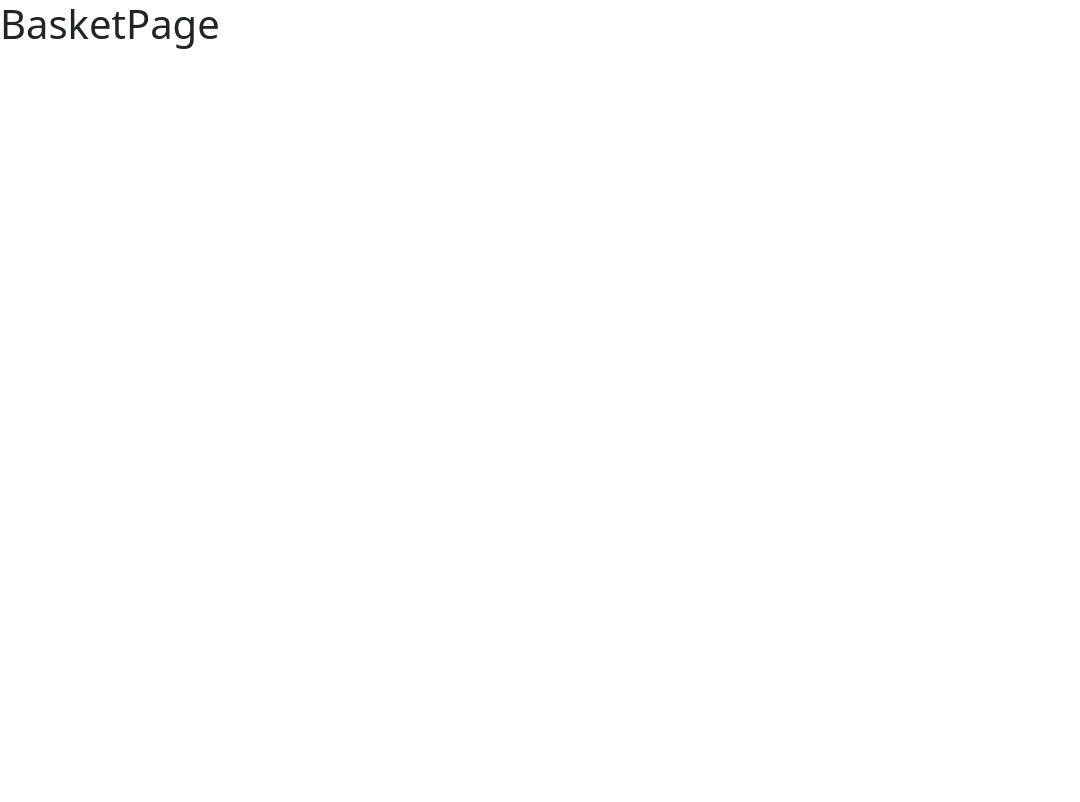
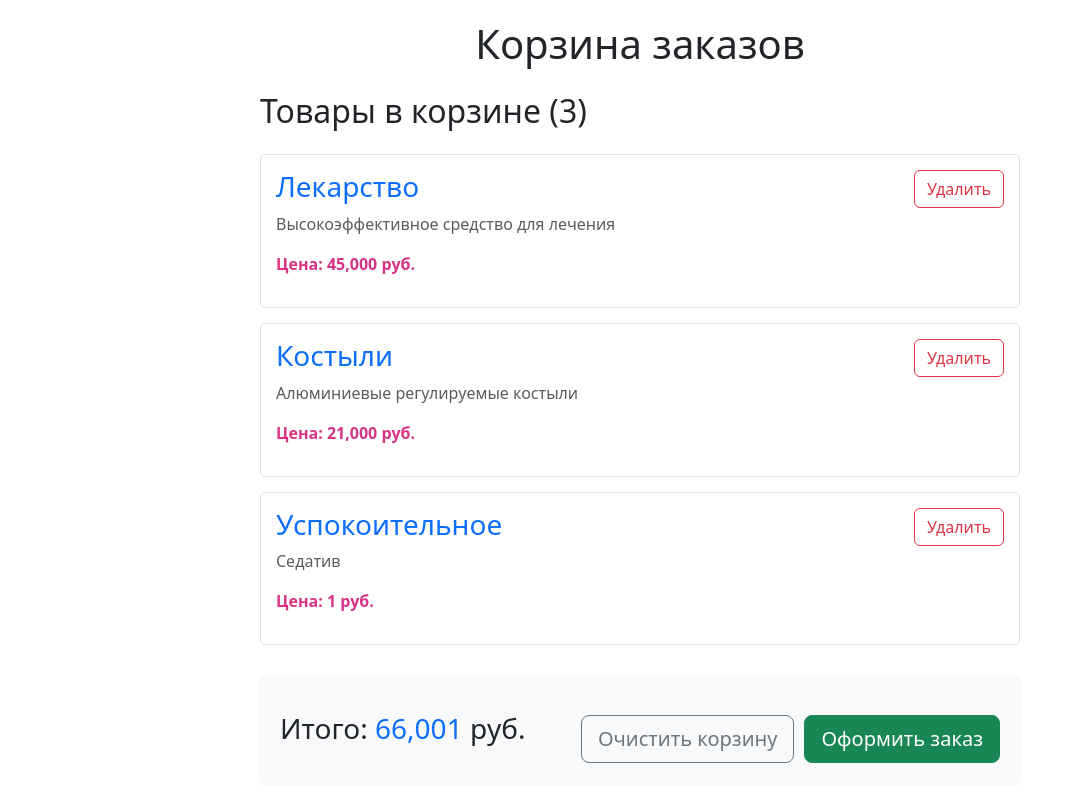
Before and after one commit to grentank/social-farmacy, a React (Vite) app in the folder client/: page /bucket in a window 1280 px wide. Shown: the whole page, without its empty margins (0-1080 px from the left). Built offline with nearby package versions, Linux system fonts and the light colour scheme.

Commit message:
createBucketPage

```diff
--- /dev/null
+++ b/client/src/pages/BucketPage.css
@@ -0,0 +1,59 @@
+/* BucketPage.css */
+.bucket-container {
+  max-width: 800px;
+  margin: 0 auto;
+  padding: 20px;
+}
+
+.product-card {
+  border: 1px solid #dee2e6;
+  border-radius: 5px;
+  padding: 15px;
+  margin-bottom: 15px;
+  background-color: #fff;
+  transition: transform 0.2s;
+}
+
+.product-card:hover {
+  transform: translateY(-3px);
+  box-shadow: 0 4px 8px rgba(0,0,0,0.1);
+}
+
+.product-card h3 {
+  color: #0d6efd;
+}
+
+.total-section {
+  background-color: #f8f9fa;
+  padding: 20px;
+  border-radius: 5px;
+  margin-top: 30px;
+  box-shadow: 0 2px 4px rgba(0,0,0,0.05);
+}
+
+.empty-cart {
+  text-align: center;
+  padding: 40px 0;
+}
+
+.action-buttons {
+  display: flex;
+  gap: 10px;
+  margin-top: 20px;
+  flex-wrap: wrap;
+}
+
+.price-highlight {
+  font-weight: bold;
+  color: #d63384;
+}
+
+@media (max-width: 576px) {
+  .action-buttons {
+    flex-direction: column;
+  }
+
+  .product-card {
+    padding: 10px;
+  }
+}
--- a/client/src/pages/BucketPage.jsx
+++ b/client/src/pages/BucketPage.jsx
@@ -1,9 +1,121 @@
-import React from 'react'
+import React, { useState } from 'react';
+import 'bootstrap/dist/css/bootstrap.min.css'; // Правильный импорт Bootstrap
+import './BucketPage.css'; // Наши кастомные стили
 
-export default function BasketPage() {
+const BucketPage = () => {
+  const initialItems = [
+    {
+      id: 1,
+      Product: {
+        id: 101,
+        name: "Лекарство",
+        price: 45000,
+        description: "Высокоэффективное средство для лечения"
+      }
+    },
+    {
+      id: 2,
+      Product: {
+        id: 102,
+        name: "Костыли",
+        price: 21000,
+        description: "Алюминиевые регулируемые костыли"
+      }
+    },
+    {
+      id: 3,
+      Product: {
+        id: 103,
+        name: "Успокоительное",
+        price: 1,
+        description: "Седатив"
+      }
+    }
+  ];
+
+  const [bucketItems, setBucketItems] = useState(initialItems);
+
+  const totalPrice = bucketItems.reduce(
+    (sum, item) => sum + item.Product.price,
+    0
+  );
+
+  const handleRemoveItem = (id) => {
+    setBucketItems(bucketItems.filter(item => item.id !== id));
+  };
+
+  const handleClearCart = () => {
+    if (window.confirm("Вы действительно хотите очистить корзину?")) {
+      setBucketItems([]);
+    }
+  };
+
+  const handleCheckout = () => {
+    alert(`Заказ на сумму ${totalPrice.toLocaleString()} руб. успешно оформлен!`);
+    setBucketItems([]);
+  };
+
   return (
-    <h1>
-      BasketPage
-    </h1>
-  )
-}
+    <div className="bucket-container">
+      <h1 className="text-center mb-4">Корзина заказов</h1>
+
+      {bucketItems.length === 0 ? (
+        <div className="empty-cart">
+          <h2>Ваша корзина пуста</h2>
+          <p className="text-muted mb-3">Добавьте товары, чтобы сделать заказ</p>
+          <button className="btn btn-primary">Вернуться к покупкам</button>
+        </div>
+      ) : (
+        <div>
+          <h2 className="mb-4">Товары в корзине ({bucketItems.length})</h2>
+
+          <div className="product-list">
+            {bucketItems.map(item => (
+              <div key={item.id} className="product-card">
+                <div className="d-flex justify-content-between align-items-start">
+                  <div>
+                    <h3>{item.Product.name}</h3>
+                    <p className="text-muted">{item.Product.description}</p>
+                    <p className="price-highlight">
+                      Цена: {item.Product.price.toLocaleString()} руб.
+                    </p>
+                  </div>
+                  <button
+                    className="btn btn-outline-danger"
+                    onClick={() => handleRemoveItem(item.id)}
+                  >
+                    Удалить
+                  </button>
+                </div>
+              </div>
+            ))}
+          </div>
+
+          <div className="total-section">
+            <div className="d-flex flex-column flex-md-row justify-content-between align-items-center">
+              <h3 className="mb-3 mb-md-0">
+                Итого: <span className="text-primary">{totalPrice.toLocaleString()}</span> руб.
+              </h3>
+              <div className="d-flex action-buttons">
+                <button
+                  className="btn btn-lg btn-outline-secondary"
+                  onClick={handleClearCart}
+                >
+                  Очистить корзину
+                </button>
+                <button
+                  className="btn btn-lg btn-success"
+                  onClick={handleCheckout}
+                >
+                  Оформить заказ
+                </button>
+              </div>
+            </div>
+          </div>
+        </div>
+      )}
+    </div>
+  );
+};
+
+export default BucketPage;
--- a/package.json
+++ /dev/null
@@ -1,6 +0,0 @@
-{
-  "dependencies": {
-    "bootstrap": "^5.3.6",
-    "react-bootstrap": "^2.10.10"
-  }
-}
```
